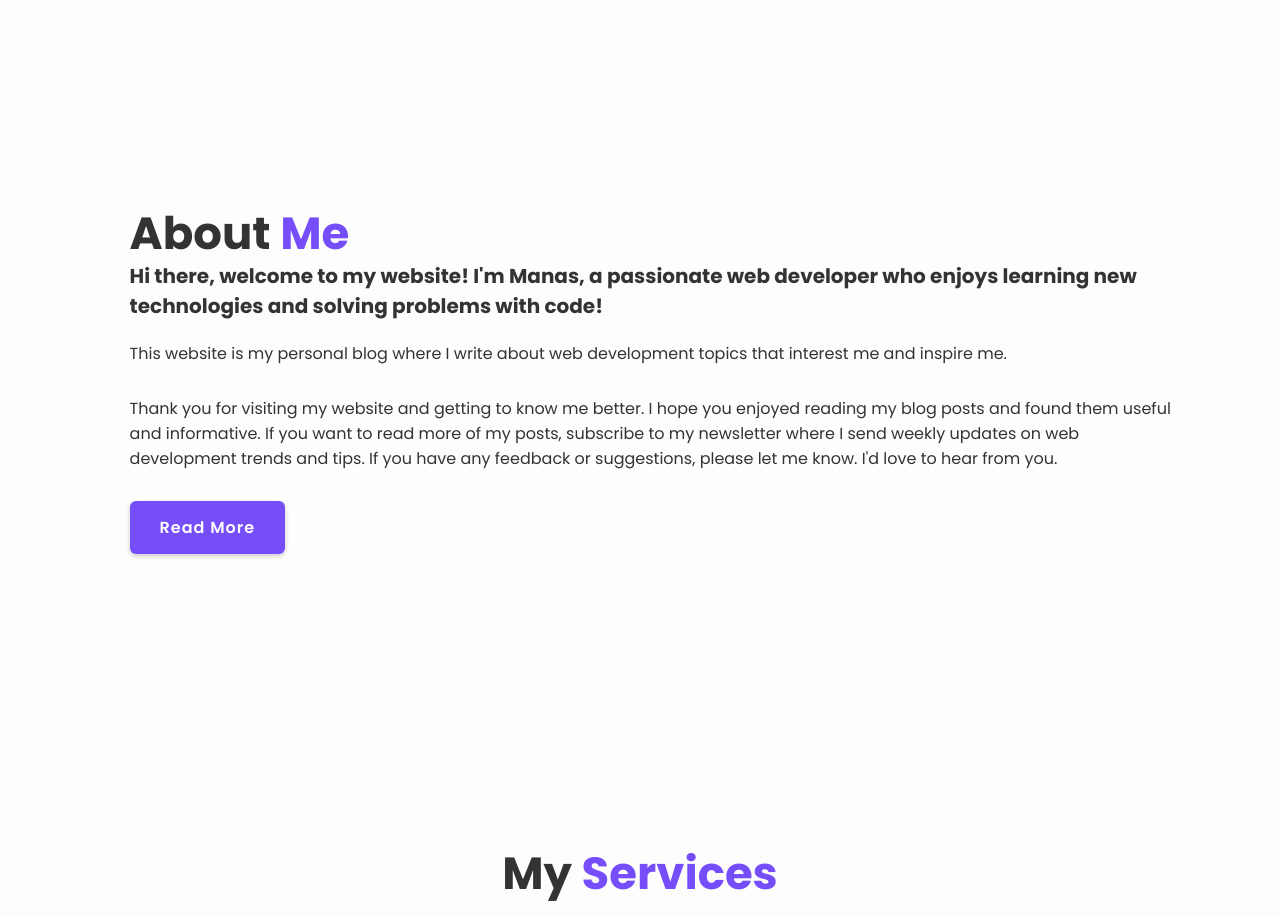
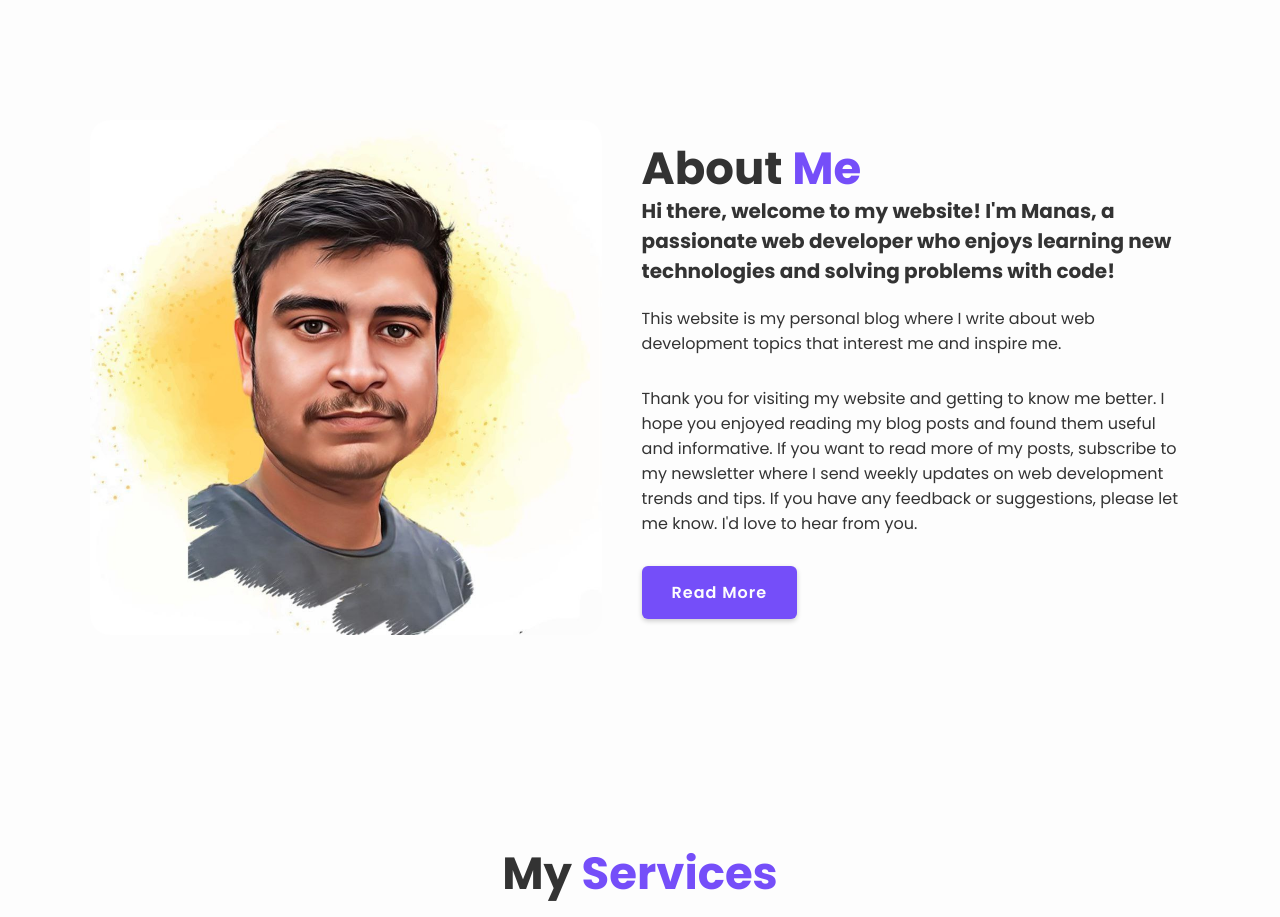
Before and after one commit to manas1376/Devbyte, a plain HTML site: page index.html in a window 1280 px wide. Shown: the part 860-1777 px from the top of the page. Drawn offline with nearby package versions, Linux system fonts and the light colour scheme.

Commit message:
Update index.html

```diff
--- a/index.html
+++ b/index.html
@@ -93,7 +93,7 @@
 
     <section class="about" id="about">
         <div class="about-img">
-            <img src="images/home2.png" alt="">
+            <img src="images/home2.jpg" alt="">
         </div>
 
         <div class="about-content">
```
